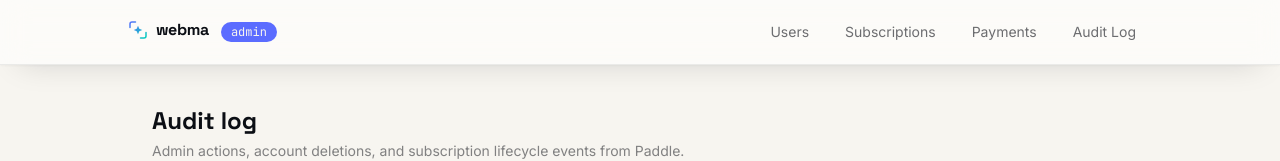
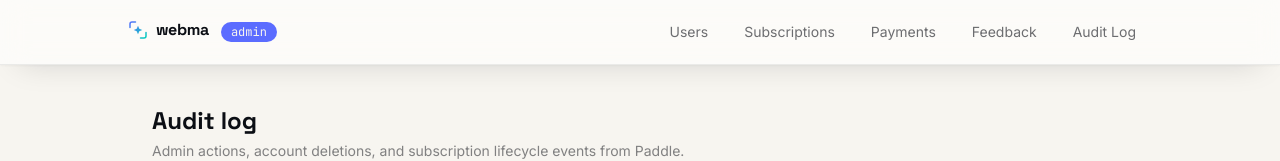
Before and after one commit to techtig9/webma, a Next.js app: page /admin/audit-log in a window 1280 px wide. Shown: the top 161 px of the page. Built offline with nearby package versions, Linux system fonts and the light colour scheme; no server answers.

Commit message:
Update layout.tsx

```diff
--- a/src/app/admin/layout.tsx
+++ b/src/app/admin/layout.tsx
@@ -5,6 +5,7 @@ const TABS = [
   { href: "/admin", label: "Users" },
   { href: "/admin/subscriptions", label: "Subscriptions" },
   { href: "/admin/payments", label: "Payments" },
+  { href: "/admin/feedback", label: "Feedback" },
   { href: "/admin/audit-log", label: "Audit Log" },
 ];
 
```
